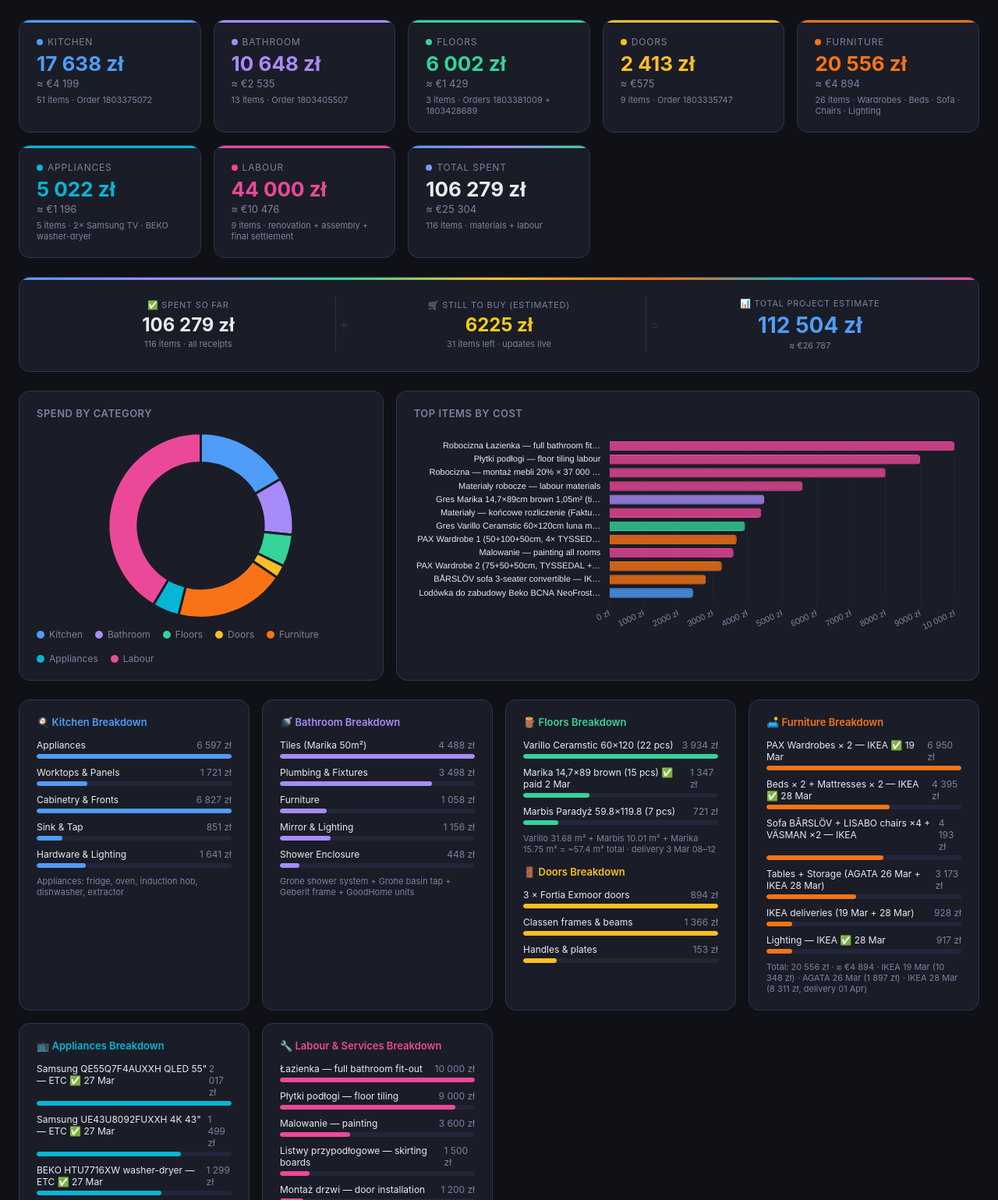
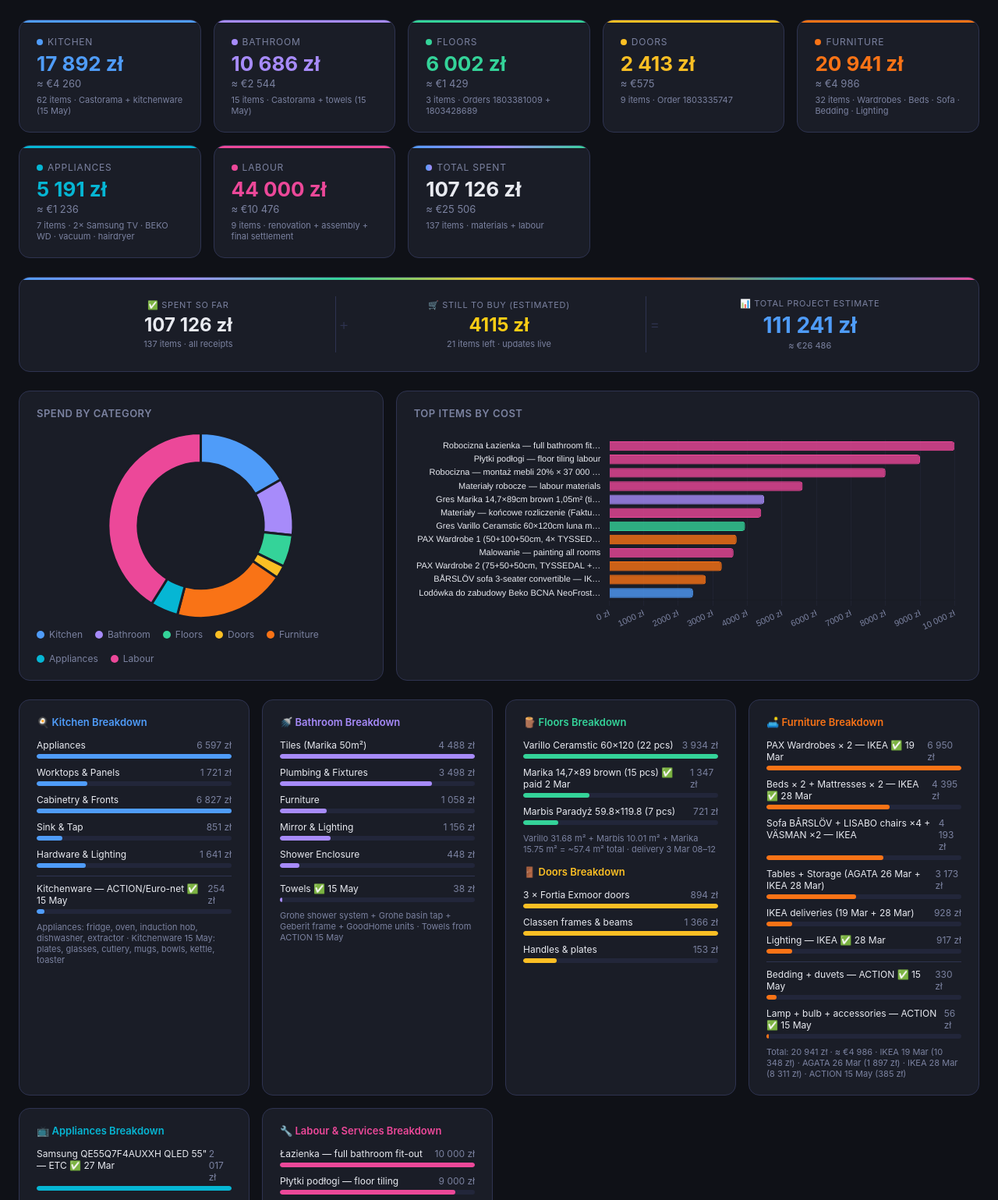
Before and after one commit to sherifrezkalla/renovation-dashboard, a website: page index.html in a window 1280 px wide. Shown: the part 71-1610 px from the top of the page at 78% size. Drawn offline with nearby package versions, Linux system fonts and the light colour scheme.

Commit message:
Add May 15 receipts: ACTION + Euro-net (846.83 zł) — Kitchen 17,892 / Furniture 20,941 / Bathroom 10,686 / Appliances 5,191 / Total 107,126 zł · 137 items

```diff
--- a/index.html
+++ b/index.html
@@ -438,22 +438,22 @@
     <h1>🏠 Gdańsk Flat — Renovation Spend</h1>
     <p>Castorama orders · Feb–Mar 2026 · Source: actual order receipts</p>
   </div>
-  <div class="badge">Last updated: 28 Mar 2026</div>
+  <div class="badge">Last updated: 15 May 2026</div>
 </div>
 
 <!-- KPI Cards -->
 <div class="kpi-grid">
   <div class="kpi-card kitchen">
     <div class="kpi-label"><span class="kpi-dot" style="background:var(--kitchen)"></span> Kitchen</div>
-    <div class="kpi-pln" style="color:var(--kitchen)">17 638 zł</div>
-    <div class="kpi-eur">≈ €4 199</div>
-    <div class="kpi-items">51 items · Order 1803375072</div>
+    <div class="kpi-pln" style="color:var(--kitchen)">17 892 zł</div>
+    <div class="kpi-eur">≈ €4 260</div>
+    <div class="kpi-items">62 items · Castorama + kitchenware (15 May)</div>
   </div>
   <div class="kpi-card bathroom">
     <div class="kpi-label"><span class="kpi-dot" style="background:var(--bathroom)"></span> Bathroom</div>
-    <div class="kpi-pln" style="color:var(--bathroom)">10 648 zł</div>
-    <div class="kpi-eur">≈ €2 535</div>
-    <div class="kpi-items">13 items · Order 1803405507</div>
+    <div class="kpi-pln" style="color:var(--bathroom)">10 686 zł</div>
+    <div class="kpi-eur">≈ €2 544</div>
+    <div class="kpi-items">15 items · Castorama + towels (15 May)</div>
   </div>
   <div class="kpi-card floor">
     <div class="kpi-label"><span class="kpi-dot" style="background:var(--floor)"></span> Floors</div>
@@ -469,15 +469,15 @@
   </div>
   <div class="kpi-card furniture">
     <div class="kpi-label"><span class="kpi-dot" style="background:var(--furniture)"></span> Furniture</div>
-    <div class="kpi-pln" style="color:var(--furniture)">20 556 zł</div>
-    <div class="kpi-eur">≈ €4 894</div>
-    <div class="kpi-items">26 items · Wardrobes · Beds · Sofa · Chairs · Lighting</div>
+    <div class="kpi-pln" style="color:var(--furniture)">20 941 zł</div>
+    <div class="kpi-eur">≈ €4 986</div>
+    <div class="kpi-items">32 items · Wardrobes · Beds · Sofa · Bedding · Lighting</div>
   </div>
   <div class="kpi-card appliances">
     <div class="kpi-label"><span class="kpi-dot" style="background:var(--appliances)"></span> Appliances</div>
-    <div class="kpi-pln" style="color:var(--appliances)">5 022 zł</div>
-    <div class="kpi-eur">≈ €1 196</div>
-    <div class="kpi-items">5 items · 2× Samsung TV · BEKO washer-dryer</div>
+    <div class="kpi-pln" style="color:var(--appliances)">5 191 zł</div>
+    <div class="kpi-eur">≈ €1 236</div>
+    <div class="kpi-items">7 items · 2× Samsung TV · BEKO WD · vacuum · hairdryer</div>
   </div>
   <div class="kpi-card labour">
     <div class="kpi-label"><span class="kpi-dot" style="background:var(--labour)"></span> Labour</div>
@@ -487,9 +487,9 @@
   </div>
   <div class="kpi-card total">
     <div class="kpi-label"><span class="kpi-dot" style="background:linear-gradient(90deg,var(--kitchen),var(--bathroom))"></span> Total Spent</div>
-    <div class="kpi-pln">106 279 zł</div>
-    <div class="kpi-eur">≈ €25 304</div>
-    <div class="kpi-items">116 items · materials + labour</div>
+    <div class="kpi-pln">107 126 zł</div>
+    <div class="kpi-eur">≈ €25 506</div>
+    <div class="kpi-items">137 items · materials + labour</div>
   </div>
 </div>
 
@@ -498,7 +498,7 @@
   <div class="forecast-col">
     <div class="forecast-label">✅ Spent so far</div>
     <div class="forecast-value spent" id="forecastSpent">—</div>
-    <div class="forecast-sub">116 items · all receipts</div>
+    <div class="forecast-sub">137 items · all receipts</div>
   </div>
   <div class="forecast-op">+</div>
   <div class="forecast-col">
@@ -564,7 +564,11 @@
       <div class="bar-label"><span>Hardware & Lighting</span><span>1 641 zł</span></div>
       <div class="bar-track"><div class="bar-fill" style="background:var(--kitchen);width:25%"></div></div>
     </div>
-    <p class="note">Appliances: fridge, oven, induction hob, dishwasher, extractor</p>
+    <div class="bar-row" style="margin-top:8px;border-top:1px solid var(--border);padding-top:8px;">
+      <div class="bar-label"><span>Kitchenware — ACTION/Euro-net ✅ 15 May</span><span>254 zł</span></div>
+      <div class="bar-track"><div class="bar-fill" style="background:var(--kitchen);width:4%"></div></div>
+    </div>
+    <p class="note">Appliances: fridge, oven, induction hob, dishwasher, extractor · Kitchenware 15 May: plates, glasses, cutlery, mugs, bowls, kettle, toaster</p>
   </div>
 
   <div class="breakdown-card">
@@ -589,7 +593,11 @@
       <div class="bar-label"><span>Shower Enclosure</span><span>448 zł</span></div>
       <div class="bar-track"><div class="bar-fill" style="background:var(--bathroom);width:10%"></div></div>
     </div>
-    <p class="note">Grohe shower system + Grohe basin tap + Geberit frame + GoodHome units</p>
+    <div class="bar-row" style="margin-top:8px;border-top:1px solid var(--border);padding-top:8px;">
+      <div class="bar-label"><span>Towels ✅ 15 May</span><span>38 zł</span></div>
+      <div class="bar-track"><div class="bar-fill" style="background:var(--bathroom);width:1%"></div></div>
+    </div>
+    <p class="note">Grohe shower system + Grohe basin tap + Geberit frame + GoodHome units · Towels from ACTION 15 May</p>
   </div>
 
   <div class="breakdown-card">
@@ -650,7 +658,15 @@
       <div class="bar-label"><span>Lighting — IKEA ✅ 28 Mar</span><span>917 zł</span></div>
       <div class="bar-track"><div class="bar-fill" style="background:var(--furniture);width:13%"></div></div>
     </div>
-    <p class="note">Total: 20 556 zł · ≈ €4 894 · IKEA 19 Mar (10 348 zł) · AGATA 26 Mar (1 897 zł) · IKEA 28 Mar (8 311 zł, delivery 01 Apr)</p>
+    <div class="bar-row" style="margin-top:8px;border-top:1px solid var(--border);padding-top:8px;">
+      <div class="bar-label"><span>Bedding + duvets — ACTION ✅ 15 May</span><span>330 zł</span></div>
+      <div class="bar-track"><div class="bar-fill" style="background:var(--furniture);width:5%"></div></div>
+    </div>
+    <div class="bar-row">
+      <div class="bar-label"><span>Lamp + bulb + accessories — ACTION ✅ 15 May</span><span>56 zł</span></div>
+      <div class="bar-track"><div class="bar-fill" style="background:var(--furniture);width:1%"></div></div>
+    </div>
+    <p class="note">Total: 20 941 zł · ≈ €4 986 · IKEA 19 Mar (10 348 zł) · AGATA 26 Mar (1 897 zł) · IKEA 28 Mar (8 311 zł) · ACTION 15 May (385 zł)</p>
   </div>
 
   <div class="breakdown-card">
@@ -671,7 +687,15 @@
       <div class="bar-label"><span>Delivery + installation (ETC)</span><span>207 zł</span></div>
       <div class="bar-track"><div class="bar-fill" style="background:var(--appliances);width:10%"></div></div>
     </div>
-    <p class="note">ETC Gdańsk Al. Rzeczypospolitej 33 · receipt 27 Mar 2026 · Total: 5 022 zł · ≈ €1 196</p>
+    <div class="bar-row" style="margin-top:8px;border-top:1px solid var(--border);padding-top:8px;">
+      <div class="bar-label"><span>Odkurzacz VM 1021 — Euro-net ✅ 15 May</span><span>125 zł</span></div>
+      <div class="bar-track"><div class="bar-fill" style="background:var(--appliances);width:6%"></div></div>
+    </div>
+    <div class="bar-row">
+      <div class="bar-label"><span>Suszarka Remington D5210 — Euro-net ✅ 15 May</span><span>45 zł</span></div>
+      <div class="bar-track"><div class="bar-fill" style="background:var(--appliances);width:2%"></div></div>
+    </div>
+    <p class="note">ETC Gdańsk 27 Mar 2026 (5 022 zł) + Euro-net 15 May 2026 (169 zł) · Total: 5 191 zł · ≈ €1 236</p>
   </div>
 
   <div class="breakdown-card">
@@ -914,6 +938,31 @@ const items = [
   // ── LABOUR — Final settlement Faktura 1/04/2026 — ZAKŁAD WIELOBRANŻOWY MACIEJ MATUSZAK ──
   {cat:"Labour", date:"12/04/2026", name:"Robocizna — montaż mebli 20% × 37 000 zł (7 400) + karnisze/lampy/TV (600)", qty:"1", unit:"8 000,00", gross:8000.00},
   {cat:"Labour", date:"12/04/2026", name:"Materiały — końcowe rozliczenie (Faktura 1/04/2026)", qty:"1", unit:"4 400,00", gross:4400.00},
+  // ── KITCHEN — ACTION + Euro-net kitchenware 15 May 2026 ──
+  {cat:"Kitchen", date:"15/05/2026", name:"Luminarc Lexa talerze śniadaniowe opal x6 — ACTION", qty:"6", unit:"3,49", gross:20.94},
+  {cat:"Kitchen", date:"15/05/2026", name:"Szklanki Rockbar 270ml — ACTION", qty:"1", unit:"13,95", gross:13.95},
+  {cat:"Kitchen", date:"15/05/2026", name:"Widelce 4 szt. stal nierdzewna — ACTION", qty:"4", unit:"1,62", gross:6.49},
+  {cat:"Kitchen", date:"15/05/2026", name:"Łyżki 4 szt. stal nierdzewna — ACTION", qty:"4", unit:"1,62", gross:6.49},
+  {cat:"Kitchen", date:"15/05/2026", name:"Noże 2 szt. stal nierdzewna — ACTION", qty:"2", unit:"6,49", gross:12.98},
+  {cat:"Kitchen", date:"15/05/2026", name:"Zestaw kubków na kawę 6 szt. 200ml — ACTION", qty:"6", unit:"4,49", gross:26.95},
+  {cat:"Kitchen", date:"15/05/2026", name:"Luminarc Lena talerze obiadowe opal x6 — ACTION", qty:"6", unit:"3,99", gross:23.94},
+  {cat:"Kitchen", date:"15/05/2026", name:"Luminarc miski 13cm biała opal x6 — ACTION", qty:"6", unit:"2,99", gross:17.94},
+  {cat:"Kitchen", date:"15/05/2026", name:"Ociekacz z tacką metal 42x32x24cm — ACTION", qty:"1", unit:"19,95", gross:19.95},
+  {cat:"Kitchen", date:"15/05/2026", name:"Opiekacz do kanapek BEKO — Euro-net", qty:"1", unit:"59,50", gross:59.50},
+  {cat:"Kitchen", date:"15/05/2026", name:"Czajnik szklany 1,7L Raven — Euro-net", qty:"1", unit:"45,00", gross:45.00},
+  // ── FURNITURE — ACTION home textiles + accessories 15 May 2026 ──
+  {cat:"Furniture", date:"15/05/2026", name:"Kołdra mikrofibra 140x200cm x2 — ACTION", qty:"2", unit:"49,90", gross:99.80},
+  {cat:"Furniture", date:"15/05/2026", name:"Komplet pościeli 140x220/70x80cm x2 — ACTION", qty:"2", unit:"59,90", gross:119.80},
+  {cat:"Furniture", date:"15/05/2026", name:"Komplet pościeli bawełna 140x220/70x80cm x2 — ACTION", qty:"2", unit:"54,92", gross:109.84},
+  {cat:"Furniture", date:"15/05/2026", name:"Lampa biurowa metal — ACTION", qty:"1", unit:"39,95", gross:39.95},
+  {cat:"Furniture", date:"15/05/2026", name:"Żarówka LED świeca E14 470lm — ACTION", qty:"1", unit:"12,95", gross:12.95},
+  {cat:"Furniture", date:"15/05/2026", name:"Torba na zakupy 45x45x17cm — ACTION", qty:"1", unit:"2,99", gross:2.99},
+  // ── BATHROOM — ACTION towels 15 May 2026 ──
+  {cat:"Bathroom", date:"15/05/2026", name:"Ręcznik bawełna 70x140cm — ACTION", qty:"1", unit:"24,95", gross:24.95},
+  {cat:"Bathroom", date:"15/05/2026", name:"Ręcznik bawełna 50x100cm — ACTION", qty:"1", unit:"12,95", gross:12.95},
+  // ── APPLIANCES — Euro-net 15 May 2026 ──
+  {cat:"Appliances", date:"15/05/2026", name:"Odkurzacz VM 1021 — Euro-net", qty:"1", unit:"124,50", gross:124.50},
+  {cat:"Appliances", date:"15/05/2026", name:"Suszarka do włosów Remington D5210 — Euro-net", qty:"1", unit:"44,97", gross:44.97},
 ];
 
 const catColors = {
@@ -975,7 +1024,7 @@ const donut = new Chart(document.getElementById('donutChart'), {
   data: {
     labels: ['Kitchen', 'Bathroom', 'Floors', 'Doors', 'Furniture', 'Appliances', 'Labour'],
     datasets: [{
-      data: [17637.74, 10648.00, 6002.24, 2413.08, 20555.83, 5022.00, 44000.00],
+      data: [17891.87, 10685.90, 6002.24, 2413.08, 20941.16, 5191.47, 44000.00],
       backgroundColor: ['#4f9cf9','#a78bfa','#34d399','#fbbf24','#f97316','#06b6d4','#ec4899'],
       borderColor: '#1a1d27',
       borderWidth: 3,
@@ -1054,14 +1103,12 @@ new Chart(document.getElementById('barChart'), {
 renderTable();
 
 // ── Still to Buy ──
-const STB_KEY = 'gdansk_stb_v3';
+const STB_KEY = 'gdansk_stb_v4';
 
 // Template items — prices are editable (click ✏️). Purchased items moved to the Items table above.
 const stbTemplate = [
-  { group: '🛏️ Bedding', items: [
-    { id:'bed7',   name:'Bedding set — duvet + pillow + cover (double)', room:'Master Bedroom', suggested:350 },
-    { id:'bed8',   name:'Bedding set — duvet + pillow + cover (single)', room:'Guest Bedroom',  suggested:250 },
-    { id:'bed10',  name:'Extra pillows set (×4)',                         room:'All bedrooms',   suggested:120 },
+  { group: '🛏️ Bedding (remaining)', items: [
+    { id:'bed10',  name:'Pillows set (×4) — duvets & covers bought ✅',  room:'All bedrooms',   suggested:120 },
   ]},
   { group: '💡 Lighting (remaining)', items: [
     { id:'light2', name:'Ceiling light IP44 — bathroom (×2)',    room:'Bathroom',       suggested:178  },
@@ -1077,16 +1124,10 @@ const stbTemplate = [
     { id:'blind2', name:'Roller blind 180cm wide (×2)',          room:'Living Room',    suggested:158  },
     { id:'blind3', name:'Curtain rods / mounting tracks (×6)',   room:'All windows',    suggested:300  },
   ]},
-  { group: '🍳 Kitchen Essentials (rental)', items: [
+  { group: '🍳 Kitchen (remaining)', items: [
     { id:'kit1',   name:'Pot & pan set (4–5 pieces)',              room:'Kitchen',        suggested:300  },
-    { id:'kit2',   name:'Dinner plates set — 4 persons',           room:'Kitchen',        suggested:120  },
-    { id:'kit3',   name:'Bowls set — 4 persons',                   room:'Kitchen',        suggested:80   },
-    { id:'kit4',   name:'Cutlery set — 4 persons',                 room:'Kitchen',        suggested:100  },
-    { id:'kit5',   name:'Glasses set (water + wine) — 4 persons',  room:'Kitchen',        suggested:120  },
-    { id:'kit6',   name:'Mugs / cups set — 4 persons',             room:'Kitchen',        suggested:80   },
-    { id:'kit7',   name:'Knife set + chopping board',              room:'Kitchen',        suggested:150  },
+    { id:'kit7',   name:'Chopping board (knives bought ✅)',        room:'Kitchen',        suggested:40   },
     { id:'kit8',   name:'Kitchen utensils set (spatula, ladle…)',  room:'Kitchen',        suggested:80   },
-    { id:'kit9',   name:'Kettle',                                   room:'Kitchen',        suggested:150  },
     { id:'kit10',  name:'Frying pan (×2)',                          room:'Kitchen',        suggested:120  },
     { id:'kit11',  name:'Baking tray / oven dish',                 room:'Kitchen',        suggested:60   },
   ]},
@@ -1094,14 +1135,12 @@ const stbTemplate = [
     { id:'bacc1',  name:'Towel rail (×2)',                       room:'Bathroom',       suggested:98   },
     { id:'bacc2',  name:'Toilet brush',                          room:'Bathroom',       suggested:39   },
     { id:'bacc3',  name:'Bathroom bin + brush set',              room:'Bathroom',       suggested:69   },
-    { id:'bacc4',  name:'Towel set (bath + hand towels)',        room:'Bathroom',       suggested:150  },
   ]},
   { group: '🏠 Home Essentials', items: [
     { id:'home1',  name:'Recycling bin set (×2)',                room:'Kitchen',        suggested:158  },
     { id:'home2',  name:'Entrance mat',                          room:'Entrance',       suggested:89   },
     { id:'home3',  name:'Smoke detector (×2)',                   room:'All rooms',      suggested:70   },
     { id:'home4',  name:'Shoe cabinet / coat hooks',             room:'Hallway',        suggested:350  },
-    { id:'home5',  name:'Vacuum cleaner',                        room:'General',        suggested:600  },
   ]},
 ];
 
```
